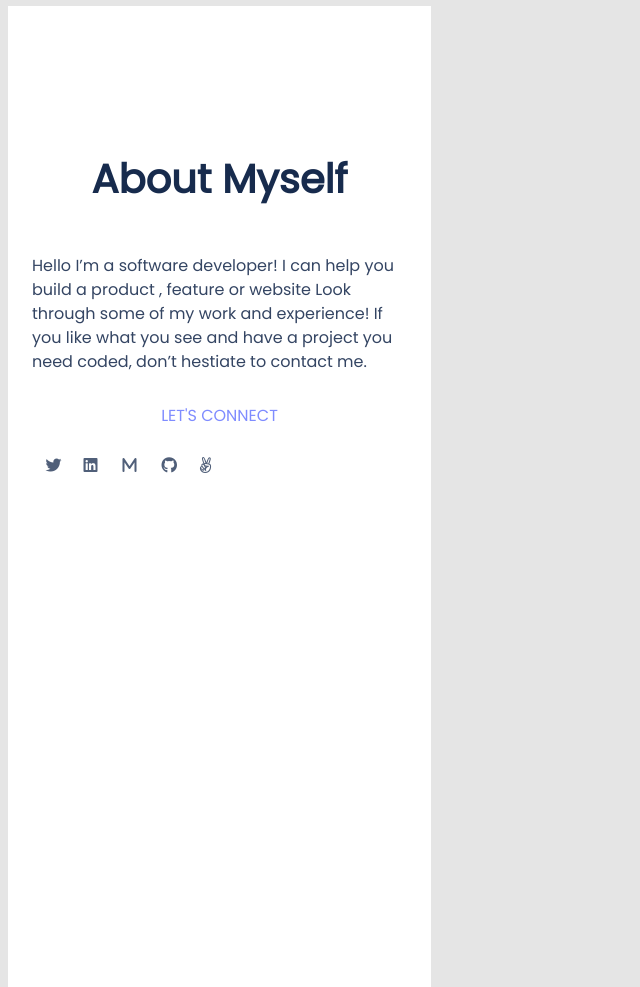
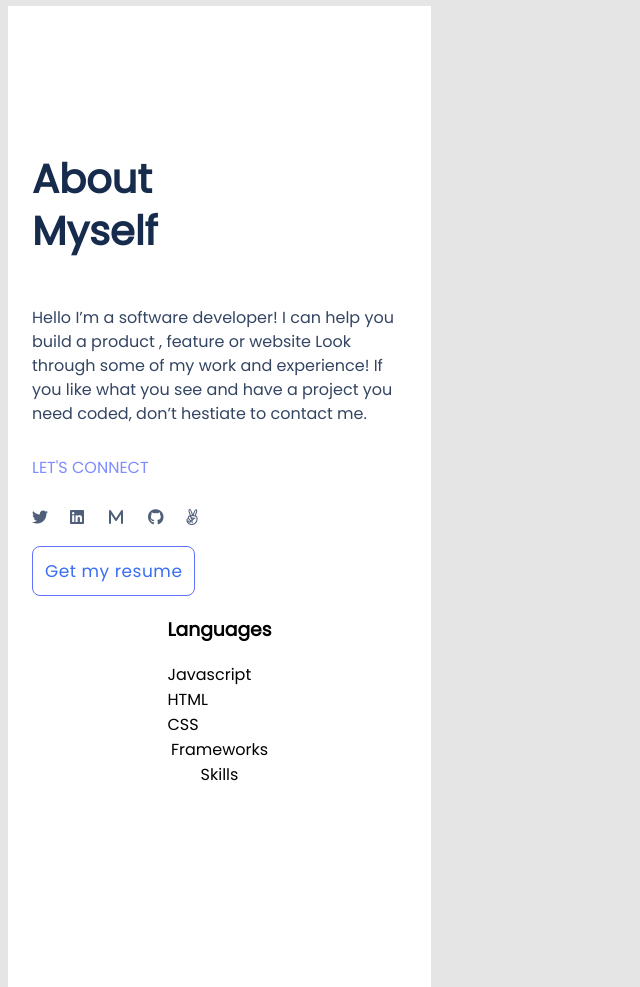
Before and after one commit to Kidd254/My-Portfolio, a plain HTML site: page index.html in a window 1280 px wide. Shown: the part 3560-4547 px from the top of the page, without its empty margins (0-640 px from the left). Drawn offline with Linux system fonts and the light colour scheme.

Commit message:
css and html files modified

```diff
--- a/index.html
+++ b/index.html
@@ -169,12 +169,15 @@
 
     </section>
     <section class="section5">
+        <div class="top">
             <h1 class="about-heading">About
                 Myself
             </h1>
-        <p class="about-description">Hello I’m a software developer! I can help you build a product , feature or website
+            <p class="about-description">Hello I’m a software developer! I can help you build a product , feature or
+                website
                 Look through some of my
-            work and experience! If you like what you see and have a project you need coded, don’t hestiate to contact
+                work and experience! If you like what you see and have a project you need coded, don’t hestiate to
+                contact
                 me.</p>
             <h2 class="social order2">LET'S CONNECT</h2>
             <ul class="social-links">
@@ -184,6 +187,24 @@
                 <li><a href="#"><i class="fa-brands fa-github li4"></i></a></li>
                 <li><a href="#"><i class="fa-brands fa-angellist li5"></i></a></li>
             </ul>
+            <button class="resume">Get my resume</button>
+        </div>
+        <div class="skills-list">
+            <div class="languages">
+                <div class="container">
+                    <h3 class="lang">Languages</h3>
+                </div>
+                <div class="language-list">
+                    <article>Javascript</article>
+                    <article>HTML</article>
+                    <article>CSS</article>
+                </div>
+            </div>
+            <div>Frameworks</div>
+            <div>Skills</div>
+
+
+        </div>
 
 
     </section>
--- a/style.css
+++ b/style.css
@@ -481,12 +481,24 @@ padding-right: 24px;
   background: #fff;
 }
 
+.top {
+  margin-top: 0;
+  display: flex;
+  flex-direction: column;
+  align-items: flex-start;
+  padding: 0;
+  flex: none;
+  order: 0;
+  flex-grow: 0;
+}
+
 .about-heading {
   font-weight: 700;
   font-size: 40px;
   line-height: 52px;
   display: flex;
   align-items: center;
+  white-space: pre-line;
   color: #172b4d;
   flex: none;
   order: 0;
@@ -508,3 +520,33 @@ flex: none;
 order: 2;
 flex-grow: 0;
 }
+
+.resume {
+  box-sizing: border-box;
+  padding: 12px;
+  flex: none;
+  order: 3;
+  flex-grow: 0;
+  border: 1px solid #6070ff;
+  border-radius: 8px;
+  font-weight: 500;
+  font-size: 17px;
+  line-height: 24px;
+  letter-spacing: 0.03em;
+  color: #396df2;
+  background: #fff;
+}
+
+.skills-list {
+  display: flex;
+  flex-direction: column;
+  align-items: center;
+  padding: 0;
+  flex: none;
+  order: 1;
+  flex-grow: 0;
+}
+
+.languages {
+
+}
```
Lines whose indentation alone changed are shown as unchanged.
